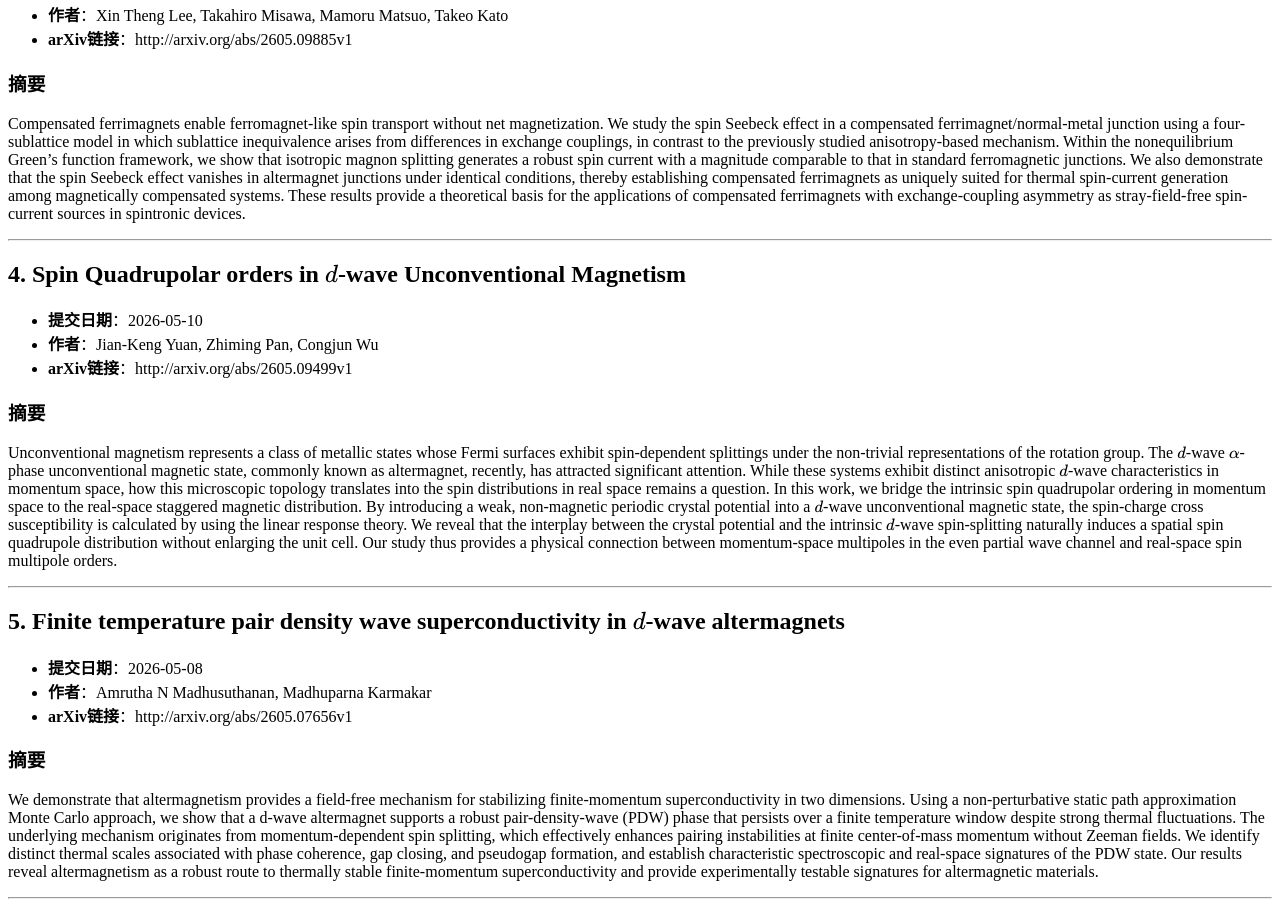
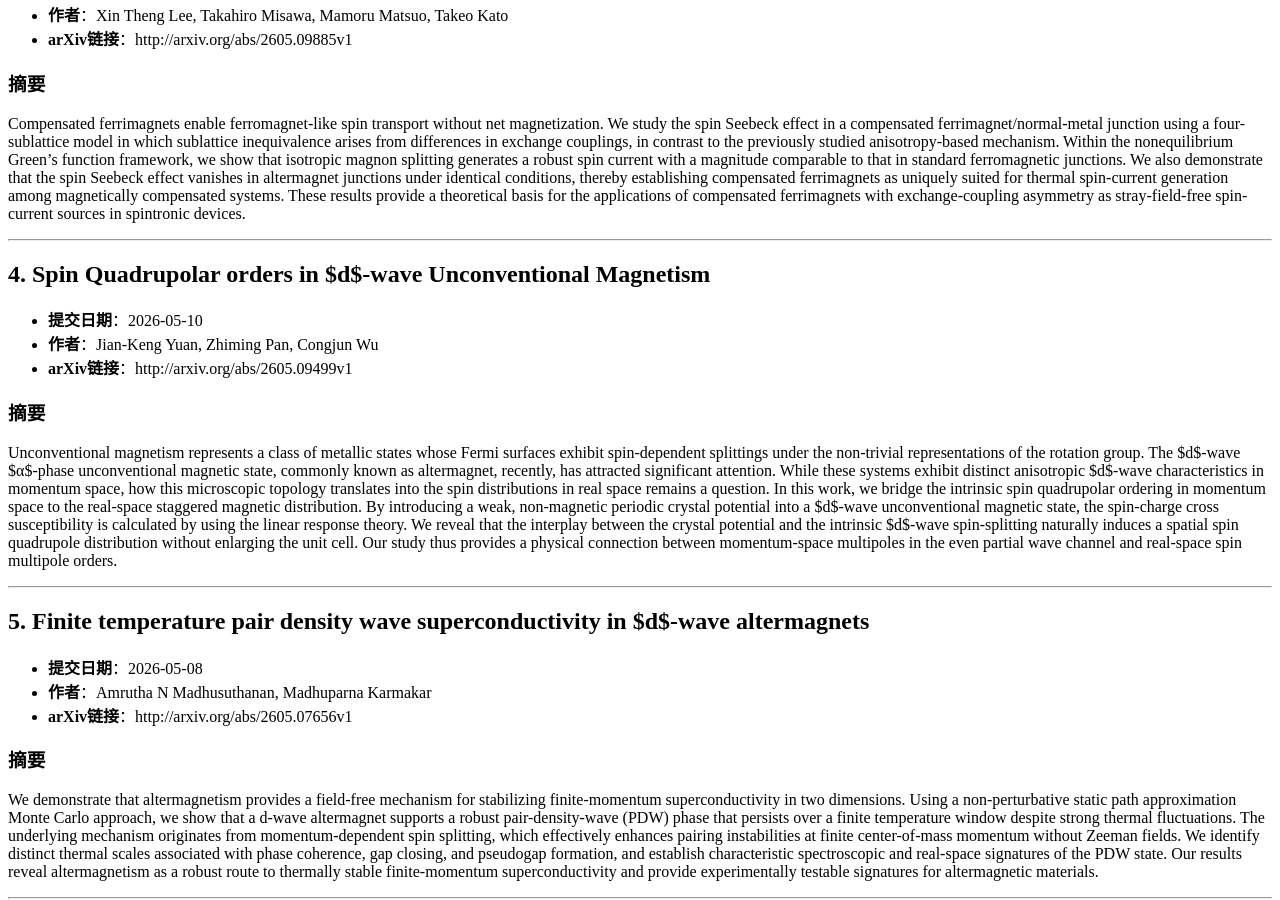
Before and after one commit to yangke25491/daily-arxiv-altermagnetic, a Jekyll site: the page built from docs/index.md, in a window 1280 px wide and 900 px high, scrolled down 842 px. Built offline with Jekyll 4.4.1, drawn with Linux system fonts in a browser that asks for light colours; our own code applies the rules of GitHub Pages for plain Markdown files; formulas are drawn with MathJax 3; part of the change alters nothing that is shown.

```diff
--- a/docs/_includes/head.html
+++ b/docs/_includes/head.html
@@ -1,14 +1,11 @@
-<!-- MathJax for LaTeX rendering -->
+<!-- MathJax v3 for LaTeX rendering -->
 <script>
-window.MathJax = {
-  tex2jax: {
-    inlineMath: [['$','$'], ['\\(','\\)']],
-    displayMath: [['$$','$$'], ['\\[','\\]']],
-    processEscapes: true,
-    ignoreHtml: true
-  },
-  config: ["MMLorHTML.js"],
-  jax: ["input/TeX","input/MathML","output/HTML-CSS","output/NativeMML"]
+MathJax = {
+  tex: {
+    inlineMath: [['\\(', '\\)']],
+    displayMath: [['\\[', '\\]']],
+    processEscapes: true
+  }
 };
 </script>
-<script src="https://cdn.mathjax.org/mathjax/latest/MathJax.js"></script>
+<script id="MathJax-script" async src="https://cdn.jsdelivr.net/npm/mathjax@3/es5/tex-mml-chtml.js"></script>
```
